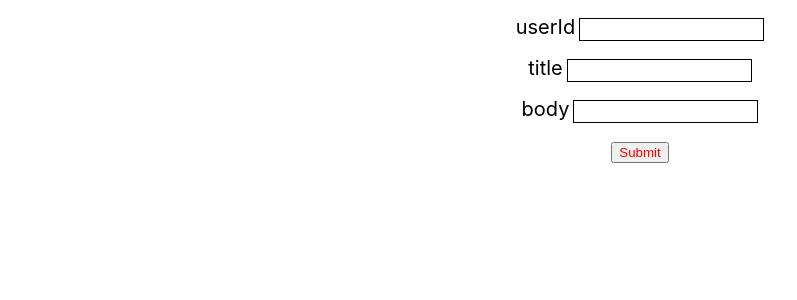
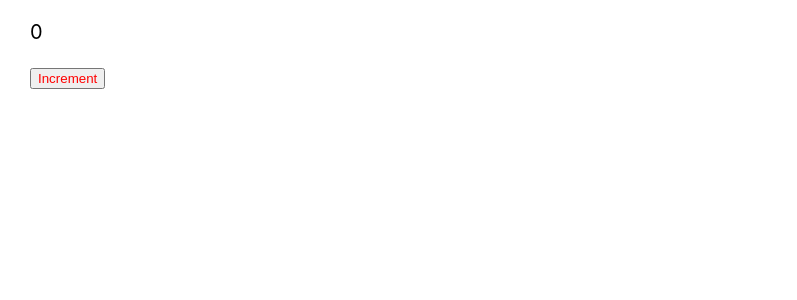
Before and after one commit to HitBambhroliya/bookstore, a React (Create React App) app: page / in a window 1280 px wide. Shown: the top 300 px of the page, without its empty margins (0-797 px from the left). Built offline with nearby package versions, Linux system fonts and the light colour scheme.

Commit message:
Day 13 completed

```diff
--- a/src/App.js
+++ b/src/App.js
@@ -14,6 +14,7 @@ import ComponentA from './components/ComponentA';
 import { UserProvider } from './components/UserContext';
 import Users from './components/Users';
 import Post from './components/Post';
+import CounterHook from './components/CounterHook';
 
 
 
@@ -52,7 +53,9 @@ function App() {
   {/* </UserProvider> */}
 
   {/* <Users/> */}
-  <Post/>
+  {/* <Post/> */}
+
+  <CounterHook/>
 
     </div>
     </>
--- /dev/null
+++ b/src/components/CounterHook.js
@@ -0,0 +1,20 @@
+import React,{useState} from 'react'
+
+function CounterHook() {
+
+    const [count, setcount] = useState(0)
+
+    const clickHandler=()=>{
+        setcount(count+1);
+    }
+
+  return (
+    <>
+     <p>{count}</p>
+    <button onClick={clickHandler}>Increment</button>
+    </>
+
+  )
+}
+
+export default CounterHook
```
